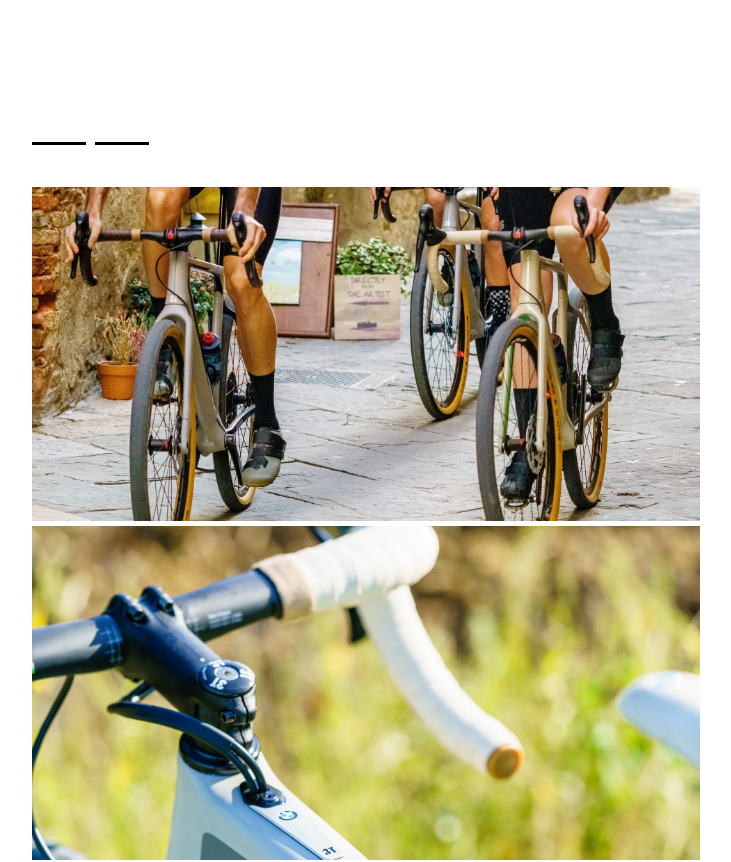
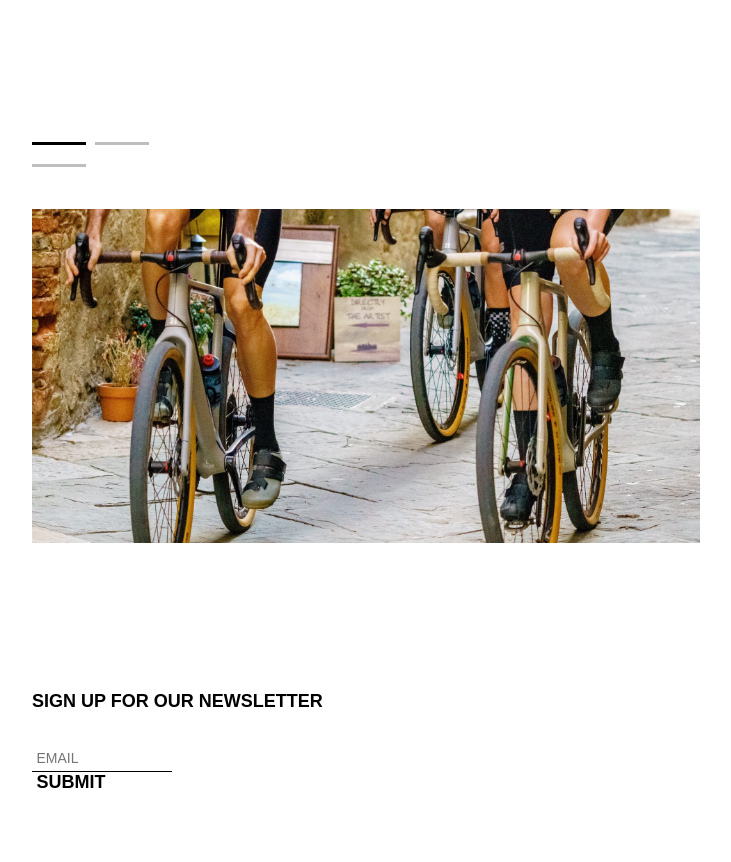
Before and after one commit to JoshuaIsADev/3t, a React (Vite) app: page /exploro in a window 1280 px wide. Shown: the part 2680-3542 px from the top of the page, without its empty margins (404-1135 px from the left). Built offline with nearby package versions, Linux system fonts and the light colour scheme; a web font is replaced by a local one.

Commit message:
added useState and handleStep function to gallery buttons

```diff
--- a/src/pages/Exploro.jsx
+++ b/src/pages/Exploro.jsx
@@ -61,6 +61,7 @@ const productHighlights = [
     galleryImg: [
       '/img/3T-BMW-Exploro-Bike-42.jpg',
       '/img/3T-BMW-Exploro-Bike-13.jpg',
+      '/img/3T-BMW-Exploro-Bike-10.jpg',
     ],
   },
 ];
--- a/src/ui/Button.jsx
+++ b/src/ui/Button.jsx
@@ -1,4 +1,10 @@
-import styled from 'styled-components';
+import styled, { css } from 'styled-components';
+
+const variations = {
+  active: css`
+    background-color: var(--color-grey-900);
+  `,
+};
 
 const ButtonGallery = styled.button`
   position: relative;
@@ -8,9 +14,10 @@ const ButtonGallery = styled.button`
   border: 6px solid var(--color-grey-0);
   border-left: none;
   border-right: none;
-  background-color: var(--color-grey-900);
+  background-color: var(--color-grey-200);
   cursor: pointer;
   margin-right: 0.5rem;
+  ${(props) => variations[props.$variation]};
 `;
 
 const Button = styled.button`
--- a/src/ui/Gallery.jsx
+++ b/src/ui/Gallery.jsx
@@ -3,6 +3,7 @@ import styled from 'styled-components';
 import Column from './Column';
 import Row from './Row';
 import { ButtonGallery } from './Button';
+import { useState } from 'react';
 
 const Img = styled.img`
   /* display: flex;
@@ -14,22 +15,33 @@ const Img = styled.img`
 `;
 
 function Gallery({ src }) {
-  console.log(src);
+  // const step = 1;
+  const [step, setStep] = useState(1);
+  // console.log(arr);
+
+  function handleStep(step) {
+    setStep(Number(step) + 1);
+  }
 
   return (
     <>
       <Row $variation='smallPadding'>
         <Column>
-          {src.map((index) => (
-            <ButtonGallery key={index}></ButtonGallery>
+          {src.map((index, i) => (
+            <ButtonGallery
+              key={index}
+              $variation={i === step - 1 ? 'active' : ''}
+              onClick={() => handleStep(`${i}`)}
+            ></ButtonGallery>
           ))}
         </Column>
       </Row>
       <Row>
         <Column $variation='fourColumns'>
-          {src.map((imageSource, index) => (
+          <Img src={src[step - 1]} />
+          {/* // {src.map((imageSource, index) => (
             <Img key={index} src={imageSource} />
-          ))}
+          ))} */}
         </Column>
       </Row>
     </>
```
